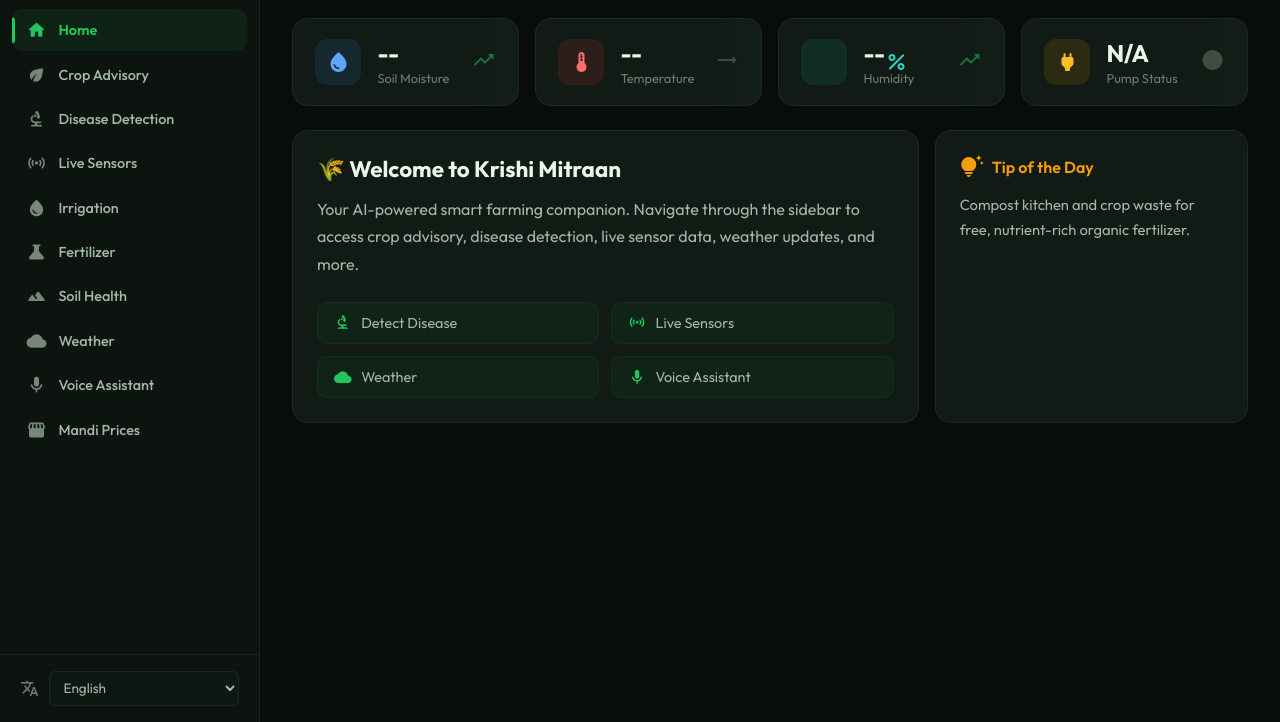
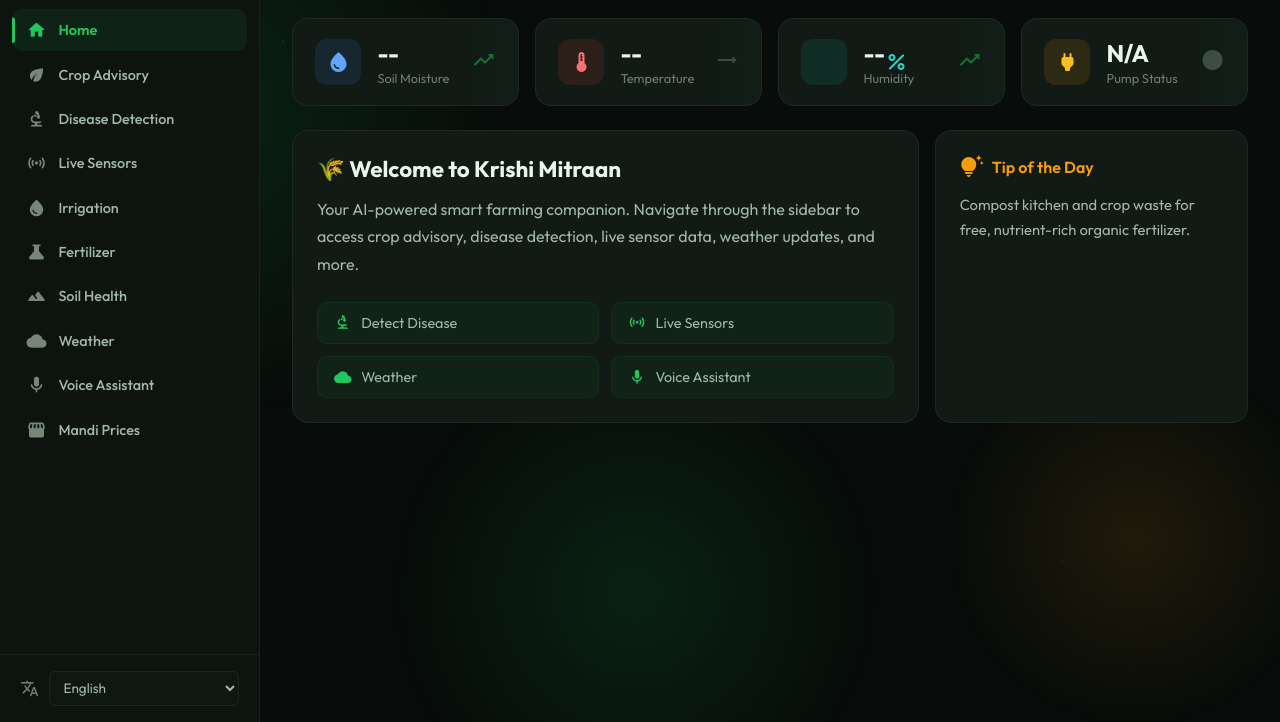
Before and after one commit to swayambopanna-ux/krishi-mitra-platform, a plain HTML site: page frontend/dashboard.html in a window 1280 px wide. Shown: the part 78-800 px from the top of the page. Drawn offline with Linux system fonts and the light colour scheme; no server answers.

Commit message:
Update dashboard background to match index animation

```diff
--- a/frontend/dashboard.html
+++ b/frontend/dashboard.html
@@ -13,6 +13,14 @@
 </head>
 <body>
 
+  <!-- ── Animated Background (from index) ───────────────── -->
+  <div class="bg-animation">
+    <div class="circle"></div>
+    <div class="circle"></div>
+    <div class="circle"></div>
+  </div>
+
+  <div class="particles" id="particles"></div>
   <!-- ── Sidebar ─────────────────────────────────────── -->
   <aside class="sidebar" id="sidebar">
     <div class="sidebar-header">
@@ -455,5 +463,20 @@
   <script src="https://cdn.jsdelivr.net/npm/@tensorflow-models/mobilenet@2.1.1"></script>
 
   <script src="script.js"></script>
+  <script>
+    // Generate particles
+    const particlesContainer = document.getElementById('particles');
+    if (particlesContainer) {
+      for (let i = 0; i < 30; i++) {
+        const p = document.createElement('div');
+        p.classList.add('particle');
+        p.style.left = Math.random() * 100 + '%';
+        p.style.animationDelay = Math.random() * 8 + 's';
+        p.style.animationDuration = (6 + Math.random() * 6) + 's';
+        p.style.width = p.style.height = (2 + Math.random() * 3) + 'px';
+        particlesContainer.appendChild(p);
+      }
+    }
+  </script>
 </body>
 </html>
--- a/frontend/style.css
+++ b/frontend/style.css
@@ -71,6 +71,58 @@ body {
   border-radius: 3px;
 }
 ::-webkit-scrollbar-thumb:hover { background: rgba(22, 163, 74, 0.5); }
+
+/* ══════════════════════════════════════════════════════
+   ANIMATED BACKGROUND & GLASSMORPHISM
+   ══════════════════════════════════════════════════════ */
+
+.bg-animation {
+  position: fixed;
+  top: 0; left: 0;
+  width: 100%; height: 100%;
+  z-index: -1;
+  overflow: hidden;
+}
+.bg-animation .circle {
+  position: absolute;
+  border-radius: 50%;
+  background: radial-gradient(circle, rgba(22,163,74,0.15), transparent 70%);
+  animation: floatCircle 20s infinite ease-in-out;
+}
+.bg-animation .circle:nth-child(1) { width: 600px; height: 600px; top: -10%; left: -10%; animation-delay: 0s; }
+.bg-animation .circle:nth-child(2) { width: 400px; height: 400px; top: 50%; right: -5%; animation-delay: -7s; background: radial-gradient(circle, rgba(245,158,11,0.1), transparent 70%); }
+.bg-animation .circle:nth-child(3) { width: 500px; height: 500px; bottom: -15%; left: 30%; animation-delay: -14s; }
+
+@keyframes floatCircle {
+  0%, 100% { transform: translate(0, 0) scale(1); }
+  25% { transform: translate(30px, -30px) scale(1.05); }
+  50% { transform: translate(-20px, 20px) scale(0.95); }
+  75% { transform: translate(15px, 10px) scale(1.02); }
+}
+
+/* ── Particles ────────────────────────────────────── */
+.particles {
+  position: fixed;
+  top: 0; left: 0;
+  width: 100%; height: 100%;
+  z-index: -1;
+  pointer-events: none;
+}
+.particle {
+  position: absolute;
+  width: 3px; height: 3px;
+  background: var(--primary-light);
+  border-radius: 50%;
+  opacity: 0;
+  animation: particleFloat 8s infinite;
+}
+
+@keyframes particleFloat {
+  0% { opacity: 0; transform: translateY(100vh) scale(0); }
+  10% { opacity: 0.6; }
+  90% { opacity: 0.2; }
+  100% { opacity: 0; transform: translateY(-10vh) scale(1); }
+}
 
 /* ══════════════════════════════════════════════════════
    SIDEBAR
```
